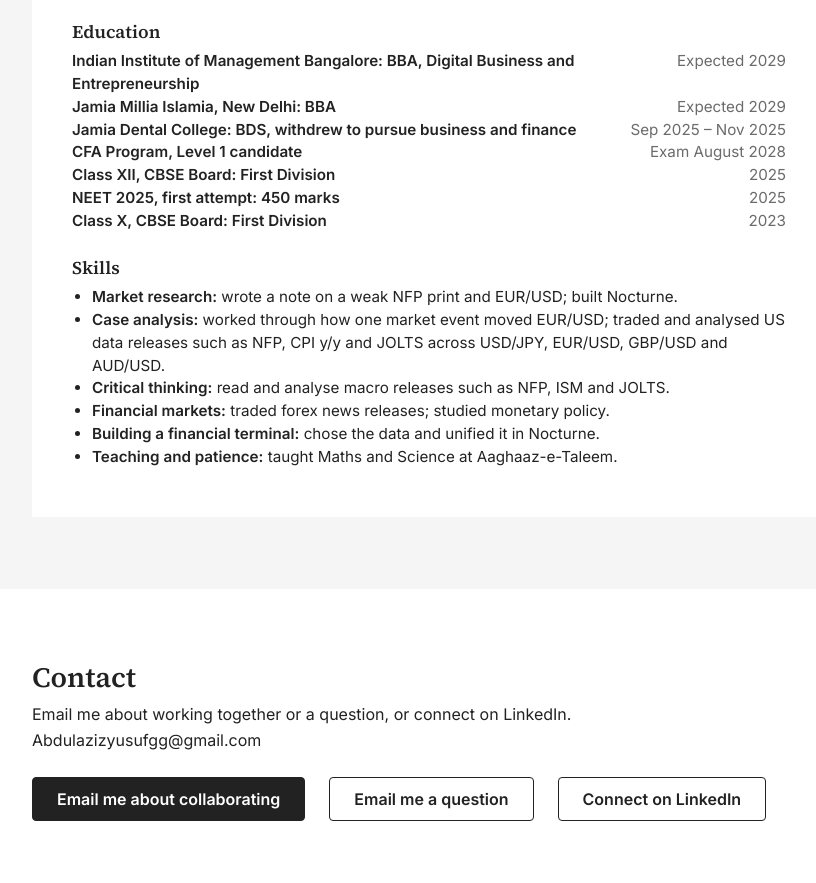
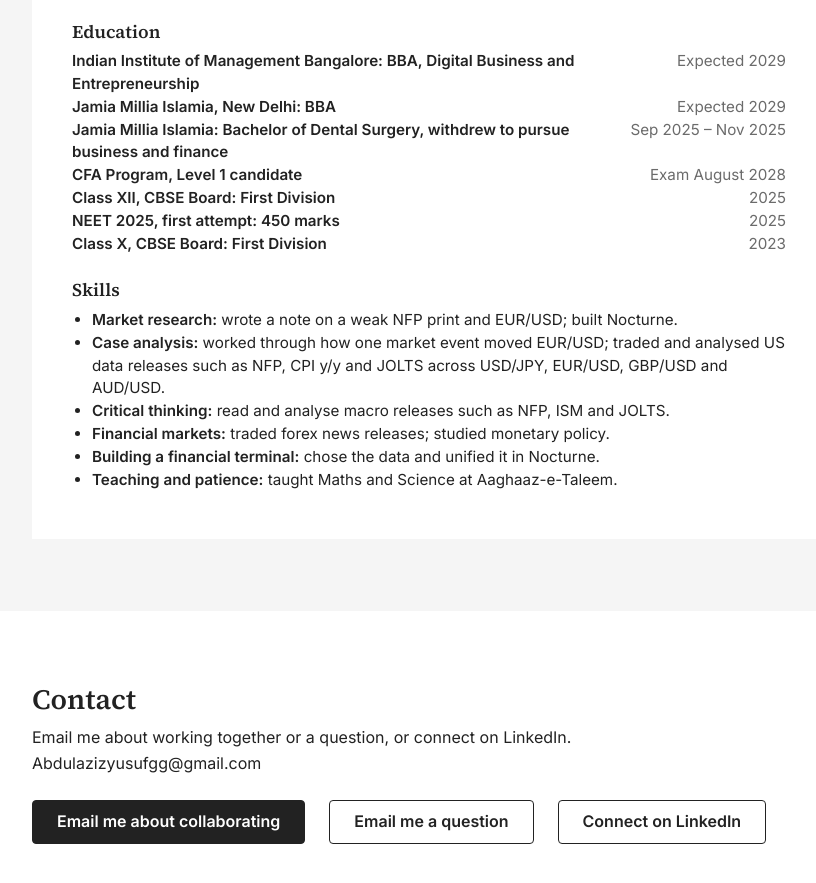
Before and after one commit to wallahitsaziz/My-Portfolio, a plain HTML site: page index.html in a window 1280 px wide. Shown: the part 4301-5184 px from the top of the page, without its empty margins (128-944 px from the left). Drawn offline with Linux system fonts and the light colour scheme.

Commit message:
Update education details in index.html

```diff
--- a/index.html
+++ b/index.html
@@ -127,7 +127,7 @@
         <h4>Education</h4>
         <div class="role"><span>Indian Institute of Management Bangalore: BBA, Digital Business and Entrepreneurship</span><span class="dates">Expected 2029</span></div>
         <div class="role"><span>Jamia Millia Islamia, New Delhi: BBA</span><span class="dates">Expected 2029</span></div>
-        <div class="role"><span>Jamia Dental College: BDS, withdrew to pursue business and finance</span><span class="dates">Sep 2025 – Nov 2025</span></div>
+        <div class="role"><span>Jamia Millia Islamia: Bachelor of Dental Surgery, withdrew to pursue business and finance</span><span class="dates">Sep 2025 – Nov 2025</span></div>
         <div class="role"><span>CFA Program, Level 1 candidate</span><span class="dates">Exam August 2028</span></div>
         <div class="role"><span>Class XII, CBSE Board: First Division</span><span class="dates">2025</span></div>
         <div class="role"><span>NEET 2025, first attempt: 450 marks</span><span class="dates">2025</span></div>
```
